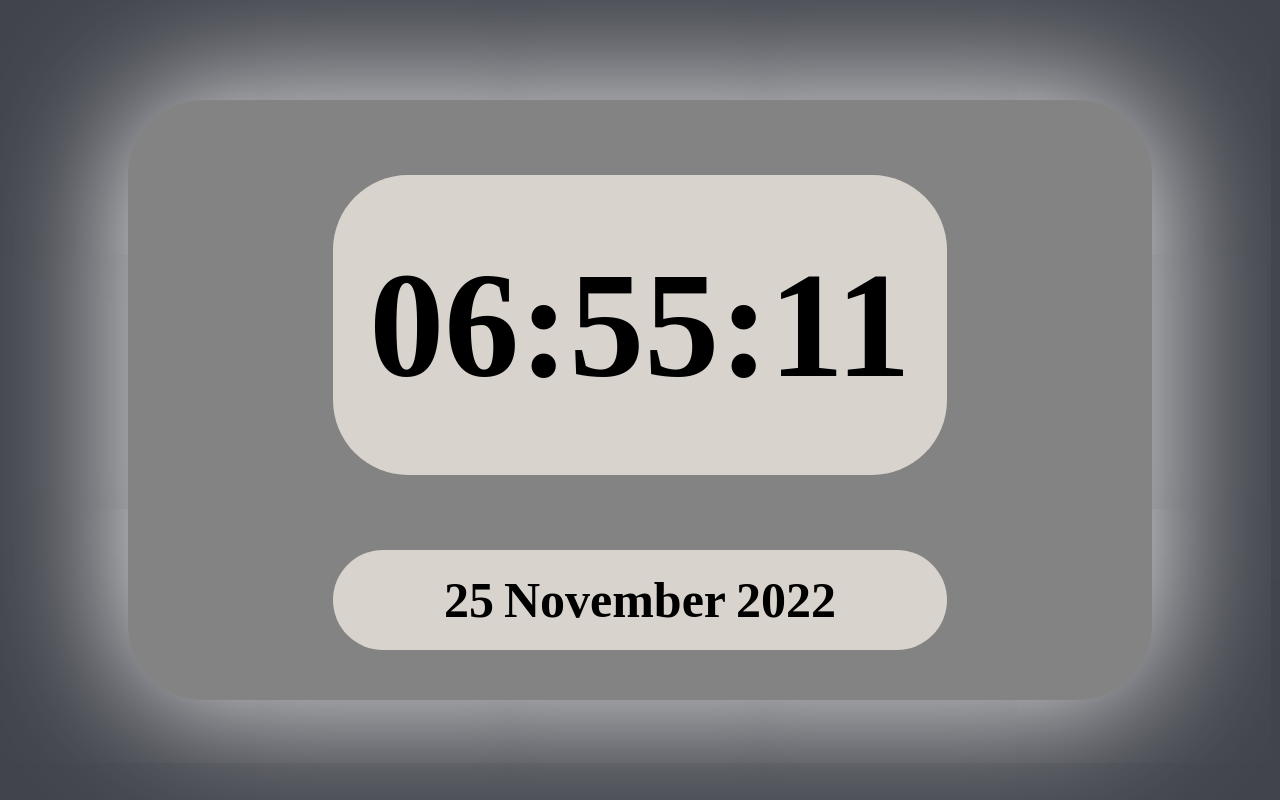
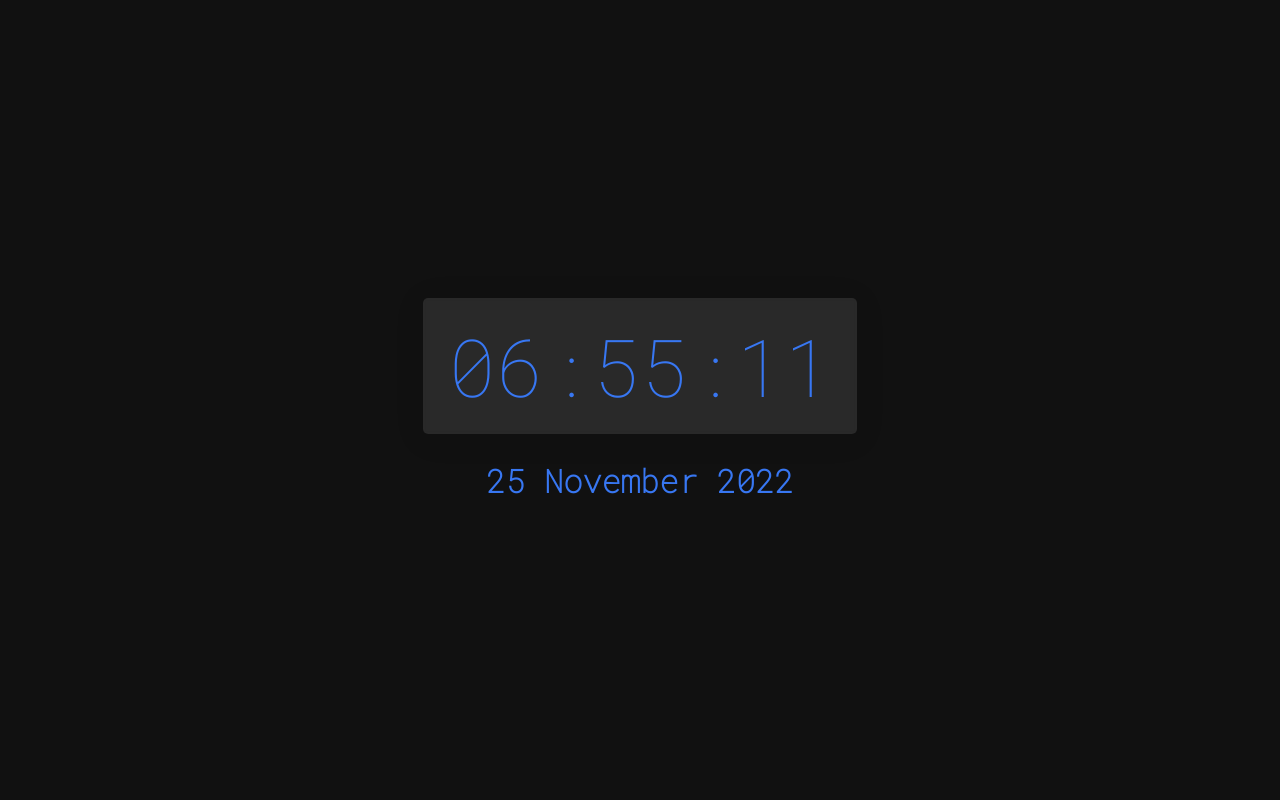
Before and after one commit to memisemre/Digital-Clock, a plain HTML site: page index.html in a window 1280 px wide. Drawn offline with Linux system fonts and the light colour scheme.

Commit message:
Change Design

```diff
--- a/app.js
+++ b/app.js
@@ -5,6 +5,7 @@ setInterval(()=>{
     if(date.getHours()<=9){
         document.querySelector(".hour").innerHTML = `0${date.getHours()}`;
     }
+
     document.querySelector(".minute").innerHTML = date.getMinutes();
     if(date.getMinutes() <=9){
         document.querySelector(".minute").innerHTML = `0${date.getMinutes()}`;
--- a/customstyle.css
+++ b/customstyle.css
@@ -1,58 +1,45 @@
-/* Reset Css */
+@import url('https://fonts.googleapis.com/css2?family=Roboto+Mono:wght@100&display=swap');
 *{
     margin: 0;
     padding: 0;
-}
-:root{
-    --body--background--color: #41444B;
-    --clock--container--color: #838383;
-    --clock--area--background--color: #D8D3CD;
+    color: #3877f2;
+    font-family: 'Roboto Mono', monospace;
 }
 body {
     display: flex;
     align-items: center;
     justify-content: center;
+    flex-direction: column;
     width: 100%;
     height: 100vh;
-    background-color: var(--body--background--color);
+    background-color: #111111;
 }
-.clock-container {
-    width: 80%;
-    height: 600px;
-    background-color:var(--clock--container--color);
-    border-radius: 75px;
-    box-shadow: 0px 0px 150px 0px rgba(255,255,255,1);
+.clock-area{
+    background-color: rgba(255, 255, 255, 0.1);;
+    box-shadow: 0 4px 30px rgba(0, 0, 0, 0.1);
+    backdrop-filter: blur(1.8px);
+    -webkit-backdrop-filter: blur(1.8px);
     display: flex;
-    align-items: center;
-    flex-direction: column;
+    flex-direction: row;
+    font-size: 5rem;
+    padding: 15px 25px;
+    border-radius: 5px;
 }
-.clock-area {
-    margin-top: 75px;
-    width: 60%;
-    height: 300px;
-    background-color: var(--clock--area--background--color);
-    border-radius: 75px;
+.date-area{
     display: flex;
-    align-items: center;
     justify-content: center;
-}
-.clock-area div{
-    font-size: 150px;
+    margin-top: 25px;
+    font-size: 2rem;
     font-weight: bold;
 }
-.date-area {
-    width: 60%;
-    height: 100px;
-    background-color: var(--clock--area--background--color);
-    border-radius: 75px;
-    margin-top: 75px;
-    display: flex;
-    align-items: center;
-    justify-content: center;
-    font-size: 50px;
-    font-weight: bold;
+.space{
+    opacity: 0;
 }
-.date-area div:nth-child(1),
-.date-area div:nth-child(2){
-    margin-right: 10px;
+@media screen and (max-width:560px) {
+    .clock-area{
+        font-size: 4rem;
+    }
+    .date-area{
+        font-size: 1.3rem;
+    }
 }
--- a/index.html
+++ b/index.html
@@ -15,10 +15,13 @@
             <div class="minute">00</div>
             <div class="punctuation">:</div>
             <div class="second">00</div>
+            <div class="clock-value"></div>
         </div>
         <div class="date-area">
             <div class="date-day"></div>
+            <p class="space">A</p>
             <div class="date-month"></div>
+            <p class="space">A</p>
             <div class="date-year"></div>
         </div>
     </div>
```
